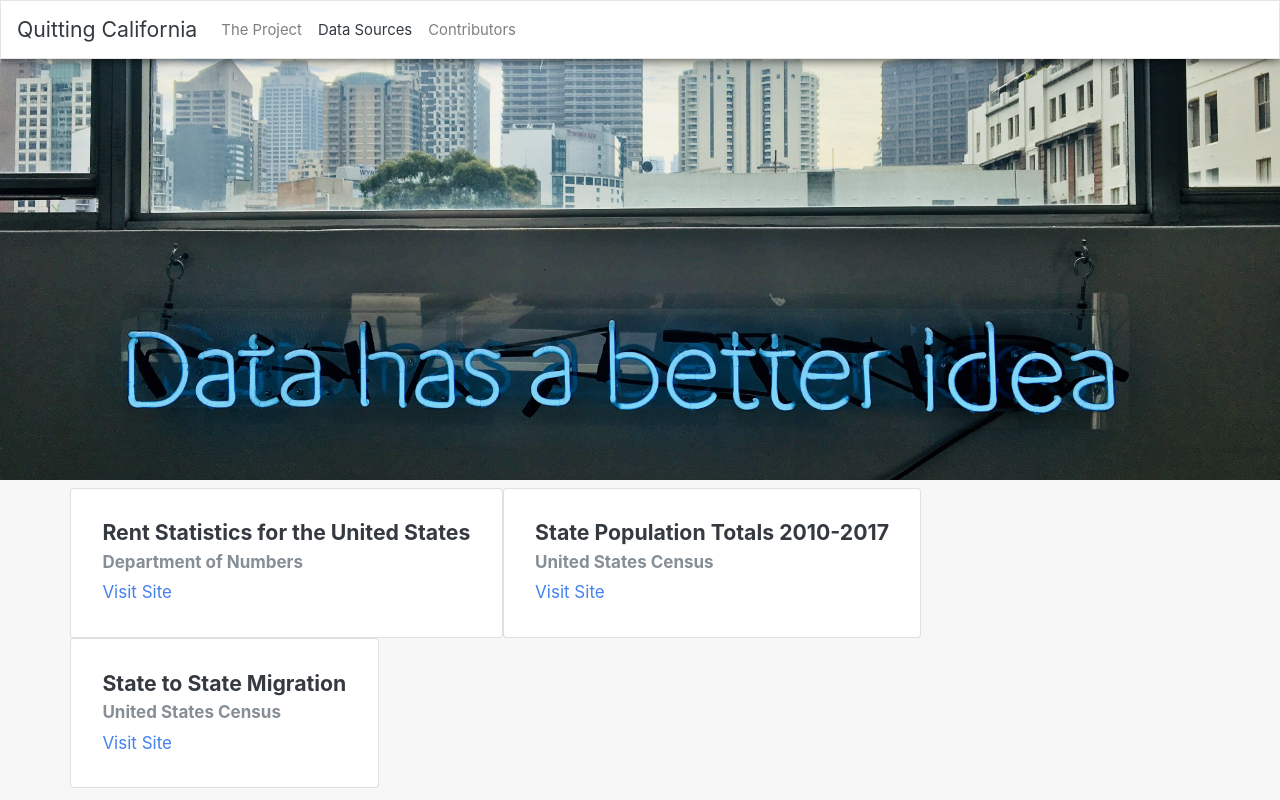
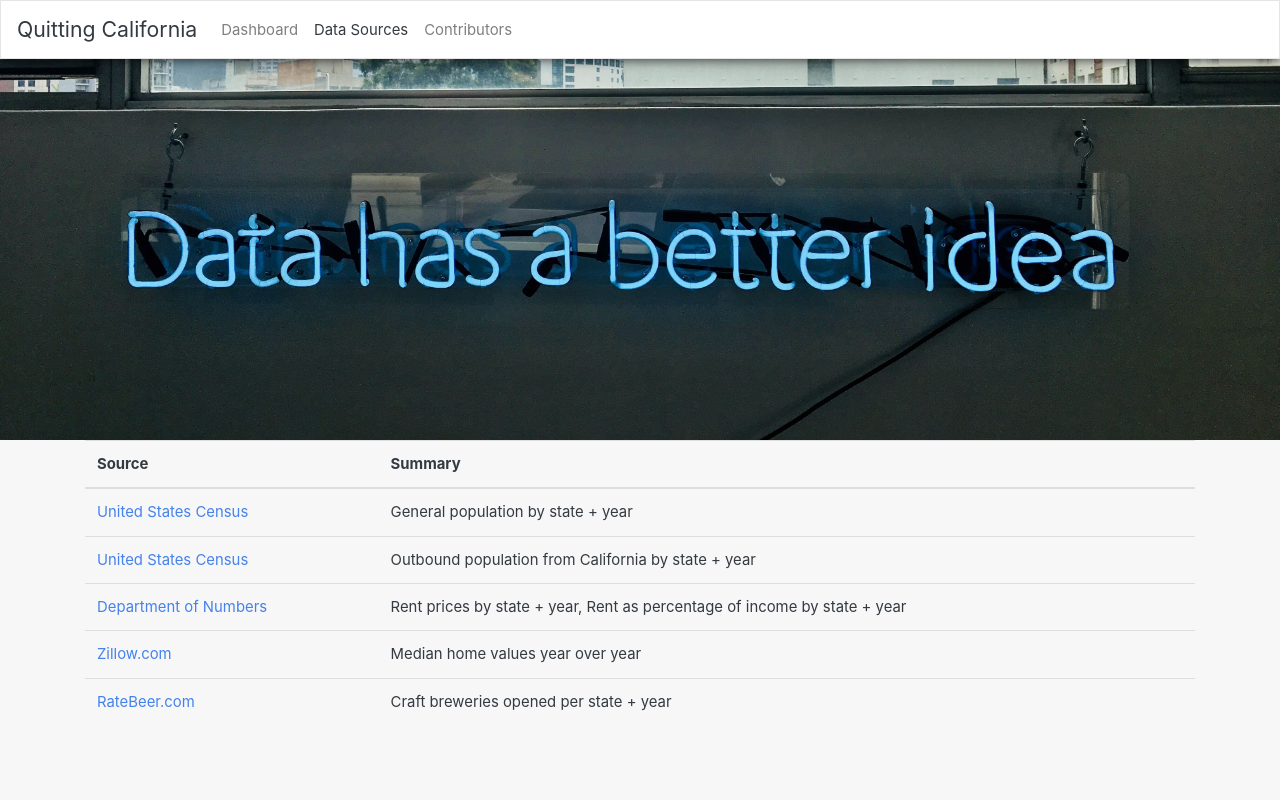
Before and after one commit to charlasu/california-quitters, a Flask app: template templates/data.html in a window 1280 px wide. Run offline with Flask 2, Linux system fonts and the light colour scheme; the template is opened without the code that fills it, so the values that code supplies are empty; some libraries are stand-ins or nearby versions.

Commit message:
finished data source site

```diff
--- a/static/css/style.css
+++ b/static/css/style.css
@@ -121,7 +121,7 @@ header .header-palm-inner p{
 .intro-data {
     background-image: url("../../templates/images/franki-chamaki-682112-unsplash.jpg");
     background-size: cover;
-    height: 60vh;
+    height: 55vh;
     display: flex;
     min-height: auto;
     text-align: center;
--- a/templates/data.html
+++ b/templates/data.html
@@ -14,7 +14,7 @@
   </head>
   <body>
     <nav class="navbar navbar-expand-lg navbar-light bg-light navshadow">
-            <a class="navbar-brand" href="#">Quitting California</a>
+        <a class="navbar-brand" href="index.html">Quitting California</a>
         <button class="navbar-toggler" type="button" data-toggle="collapse" data-target="#navbarColor03" aria-controls="navbarColor03" aria-expanded="false" aria-label="Toggle navigation">
           <span class="navbar-toggler-icon"></span>
         </button>
@@ -22,7 +22,7 @@
         <div class="collapse navbar-collapse" id="navbarColor03">
           <ul class="navbar-nav mr-auto">
             <li class="nav-item">
-                  <a class="nav-link" href="index.html">The Project </a>
+              <a class="nav-link" href="#">Dashboard</a>
             </li>
             <li class="nav-item active">
               <a class="nav-link" href="data.html">Data Sources</a>
@@ -36,28 +36,35 @@
       <header class="intro-data">
       </header>
         <div class="container">
-              <div class="row">
-                <div class="card">
-                    <div class="card-body">
-                      <h5 class="card-title">Rent Statistics for the United States</h5>
-                      <h6 class="card-subtitle mb-2 text-muted">Department of Numbers</h6>
-                      <a href="https://www.deptofnumbers.com/rent/" class="card-link">Visit Site</a>
+          <table class="table table-hover">
+              <thead>
+                <tr>
+                  <th scope="col">Source</th>
+                  <th scope="col">Summary</th>
+                </tr>
+              </thead>
+              <tbody>
+                <tr>
+                  <td><a href="https://www.census.gov/data/tables/2017/demo/popest/state-total.html">United States Census</a></td>
+                  <td>General population by state + year</td>
+                </tr>
+                <tr>
+                  <td><a href="https://www.census.gov/data/tables/time-series/demo/geographic-mobility/state-to-state-migration.html">United States Census</a></td>
+                  <td>Outbound population from California by state + year</td>
+                </tr>
+                <tr>
+                  <td><a href="https://www.deptofnumbers.com/rent/">Department of Numbers</a></td>
+                  <td>Rent prices by state + year, Rent as percentage of income by state + year</td>
+                </tr>
+                <tr>
+                  <td><a href="https://www.zillow.com/research/data/">Zillow.com</a></td>
+                  <td>Median home values year over year</td>
+                </tr>
+                <tr>
+                  <td><a href="https://www.ratebeer.com/breweries/">RateBeer.com</a></td>
+                  <td>Craft breweries opened per state +  year</td>
+                </tr>
+              </tbody>
         </div>
-                </div>
-                <div class="card">
-                    <div class="card-body">
-                      <h5 class="card-title">State Population Totals 2010-2017</h5>
-                      <h6 class="card-subtitle mb-2 text-muted">United States Census</h6>
-                      <a href="https://www.census.gov/data/tables/2017/demo/popest/state-total.html" class="card-link">Visit Site</a>
-                    </div>
-                </div>
-                <div class="card">
-                    <div class="card-body">
-                      <h5 class="card-title">State to State Migration</h5>
-                      <h6 class="card-subtitle mb-2 text-muted">United States Census</h6>
-                      <a href="https://www.census.gov/data/tables/time-series/demo/geographic-mobility/state-to-state-migration.html" class="card-link">Visit Site</a>
-                    </div>
-                </div>
-                </div>
-              </div>
-            </div>
+    </body>
+</html>
```
Also changed, not shown: templates/images/franki-chamaki-682112-unsplash.jpg, 2 other files. Lines whose indentation alone changed are shown as unchanged.
